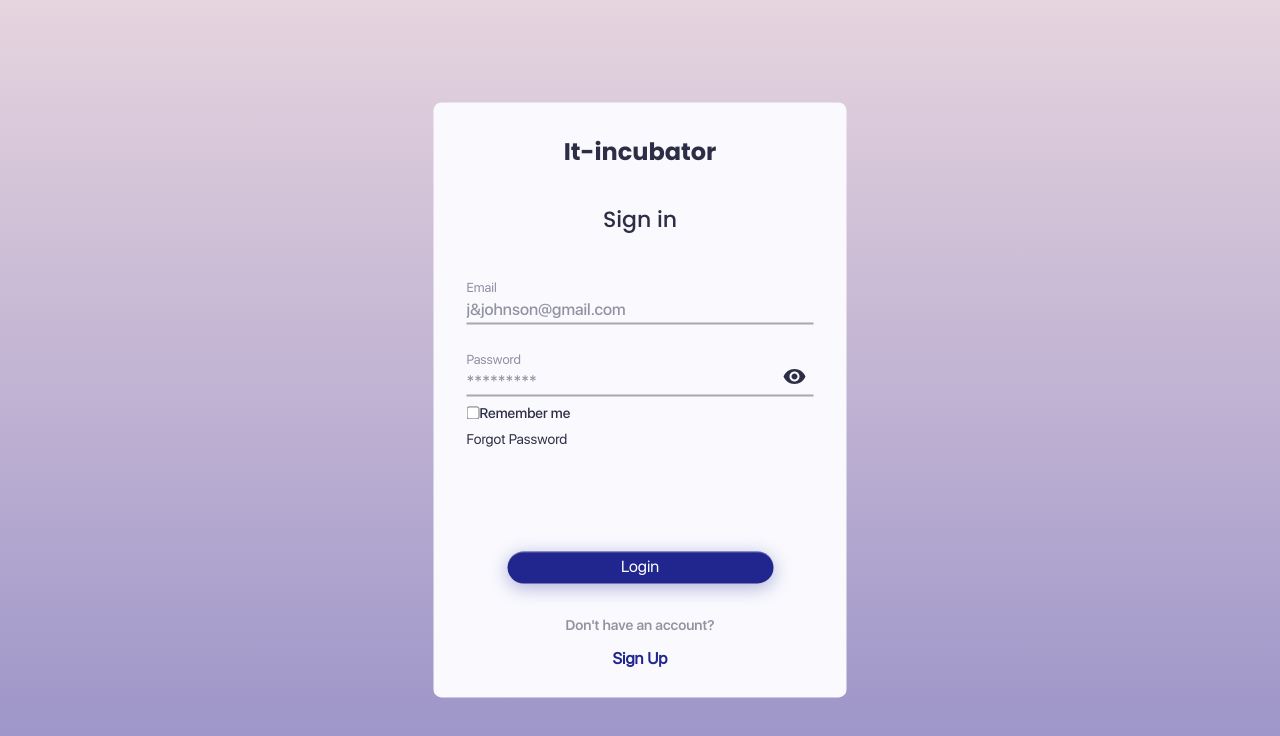
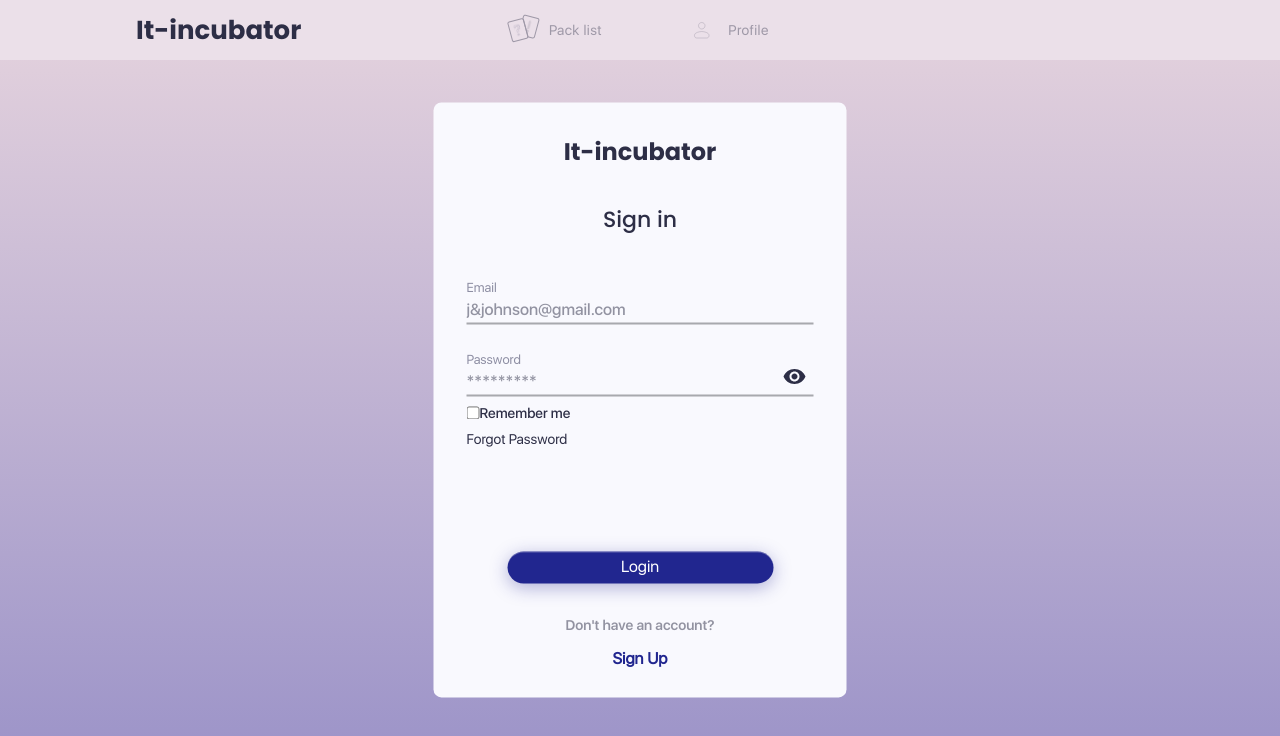
Before and after one commit to faceless49/cards, a React (Create React App) app: page /#/login in a window 1280 px wide. Shown: the top 736 px of the page. Built offline with nearby package versions, Linux system fonts and the light colour scheme.

Commit message:
add HeaderMain/refactoring Search Field

```diff
--- a/src/App.css
+++ b/src/App.css
@@ -17,7 +17,7 @@
     animation: App-logo-spin infinite 20s linear;
   }
 }
-
+/*
 .App-header {
   background-color: #282c34;
   min-height: 100vh;
@@ -27,7 +27,7 @@
   justify-content: center;
   font-size: calc(10px + 2vmin);
   color: white;
-}
+} */
 
 .App-link {
   color: #61dafb;
@@ -51,3 +51,8 @@ input::placeholder {
     transform: rotate(360deg);
   }
 }
+
+.container {
+  margin: 0 auto;
+  max-width: 1008px;
+}
--- a/src/App.tsx
+++ b/src/App.tsx
@@ -6,12 +6,17 @@ import { Profile } from "./components/Profile/Profile";
 import { RegistrationContainer } from "./components/Register/RegisterContainer";
 import { Packs } from "./components/Packs/Packs";
 import { Forgot } from "./components/Forgot/Forgot";
+import HeaderMain from "./components/HeaderMain/HeaderMain";
 import { NewPassword } from "./components/NewPassword/NewPassword";
 import {ErrorPage} from './components/Error/ErrorPage';
+
 
 function App() {
   return (
     <div className="App">
+
+      <HeaderMain/>
+
       <Routes>
         <Route path={"/*"} element={<ErrorPage/>} />
         <Route path={"/"} element={<Packs />} />
--- /dev/null
+++ b/src/components/HeaderMain/HeaderBtn/HeaderBtn.module.scss
@@ -0,0 +1,24 @@
+.headerBtn {
+    font-family: "SFUIDisplay-Regular";
+    font-size: 14px;
+    line-height: 16px;
+    text-align: center;
+    letter-spacing: 0.4px;
+    background-color: #EBE0E9;
+    color: #2D2E46;
+    opacity: 0.4;
+    width: 173px;
+    height: 60px;
+    border:none;
+    display: flex;
+    align-items: center;
+    justify-content: center;
+    gap:8px;
+    cursor:pointer;
+}
+
+.headerBtn:hover {
+    background-color: #DCCCDB;
+    opacity:1;
+    border-bottom: 3px solid rgba(33, 38, 143, 1);
+}
--- /dev/null
+++ b/src/components/HeaderMain/HeaderBtn/HeaderBtn.tsx
@@ -0,0 +1,14 @@
+//@ts-ignore
+import s from "./HeaderBtn.module.scss"
+
+export default function HeaderBtn(props: any) {
+
+  return (
+
+      <button className={s.headerBtn}>
+        <img src={props.img} alt="" />
+        {props.name}
+      </button>
+
+  );
+}
--- /dev/null
+++ b/src/components/HeaderMain/HeaderMain.module.scss
@@ -0,0 +1,27 @@
+.headerMain {
+    background-color: #EBE0E9;
+}
+
+.wrapper {
+    width: 100%;
+    height: auto;
+    display: flex;
+    align-items: center;
+}
+
+.title {
+    position: absolute;
+    font-family: 'Poppins', sans-serif;
+    font-style: normal;
+    font-weight: 600;
+    font-size: 26px;
+    line-height: 39px;
+    color: #2D2E46;
+}
+
+.btnWrap {
+    display: flex;
+    align-items: center;
+    justify-content: center;
+    margin:0 auto;
+}
--- /dev/null
+++ b/src/components/HeaderMain/HeaderMain.tsx
@@ -0,0 +1,29 @@
+//@ts-ignore
+import s from './HeaderMain.module.scss';
+import HeaderBtn from './HeaderBtn/HeaderBtn';
+// import Title from '../common/Title/Title';
+//@ts-ignore
+import imgPackList from "../../images/imgPackList.svg";
+//@ts-ignore
+import imgProfile from "../../images/imgProfile.svg";
+
+
+
+export default function HeaderMain() {
+
+    return (
+        <div className={s.headerMain}>
+            <div className="container">
+                <div className={s.wrapper}>
+
+                <h1 className={s.title}>It-incubator</h1>
+
+                    <div className={s.btnWrap}>
+                        <HeaderBtn name="Pack list" img={imgPackList}  alt="img-PackList"/>
+                        <HeaderBtn name="Profile" img={imgProfile}  alt="img-Profile"/>
+                    </div>
+                </div>
+            </div>
+        </div>
+    );
+}
--- a/src/components/Packs/Packs.module.scss
+++ b/src/components/Packs/Packs.module.scss
@@ -4,7 +4,7 @@
     background-color: white;
     border-radius: 8px;
     overflow: hidden;
-
+    margin-top: 30px;
 }
 
 .ContentAside {
--- a/src/components/SearchField/SearchField.module.scss
+++ b/src/components/SearchField/SearchField.module.scss
@@ -8,6 +8,10 @@
         top: 10px;
         width: 16px;
         height: 16px;
+    }
+    &:active, :focus {
+        outline: 0;
+        outline-offset: 0;
     }
 }
 
@@ -21,10 +25,9 @@
     line-height: 24px;
     display: flex;
     align-items: center;
-    color: #2D2E46;
-    opacity: 0.5;
     background: #ECECF9;
     border: 1px solid #635D80;
+    color: #2D2E46;
     box-sizing: border-box;
     border-radius: 2px;
     &:active, :hover, :focus {
--- a/src/components/common/Title/Title.jsx
+++ /dev/null
@@ -1,11 +0,0 @@
-import s from './Title.module.scss';
-
-export default function Title() {
-
-    return (
-        <div className={s.title}>
-            <h2 className={s.headline}>It-incubator</h2>
-        </div>
-    )
-
-}
--- /dev/null
+++ b/src/components/common/Title/Title.tsx
@@ -0,0 +1,17 @@
+//@ts-ignore
+import s from './Title.module.scss';
+import { CSSProperties } from "react";
+
+interface TitleProps {
+    style?: CSSProperties | undefined
+}
+
+export default function Title(props: TitleProps) {
+
+    return (
+        <div className={s.title}>
+            <h2 className={s.headline} style={props.style}>It-incubator</h2>
+        </div>
+    )
+
+}
```
Also changed, not shown: src/images/imgPackList.svg (added), src/images/imgProfile.svg (added).
